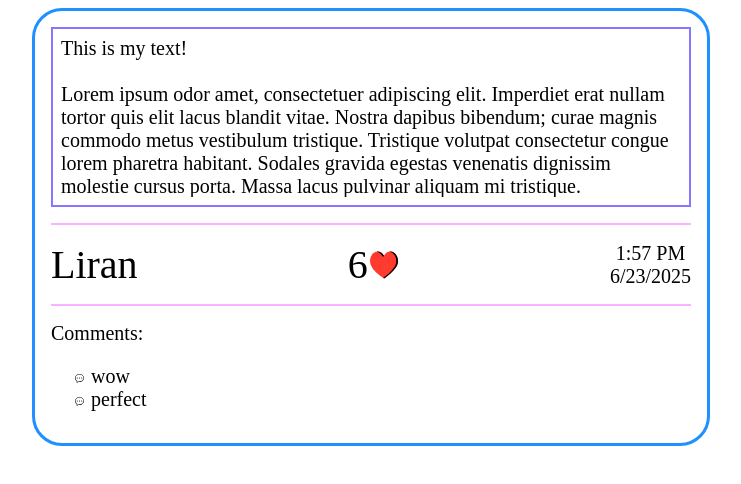
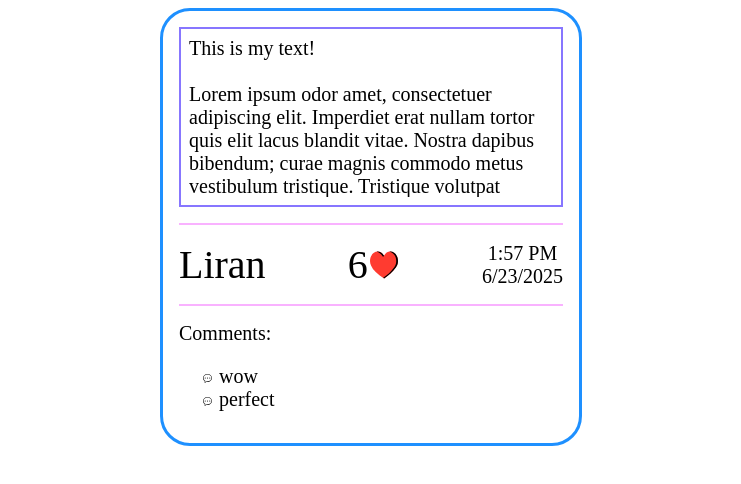
Before and after one commit to LiranManzouri/KeremNet, a React (Create React App) app in the folder kerem-net/: page / in a window 1280 px wide. Shown: the top 484 px of the page, without its empty margins (269-1010 px from the left). Built offline with nearby package versions, Linux system fonts and the light colour scheme.

Commit message:
Changed post width

```diff
--- a/kerem-net/src/features/Post/post.css
+++ b/kerem-net/src/features/Post/post.css
@@ -4,7 +4,7 @@
     --green: #8776ff;
     --white: #ffffff;
     --fontSize: 5vmin;
-    --postWidth: 50vw;
+    --postWidth: 30vw;
     --postHeight: 50vh;
 }
 
```
